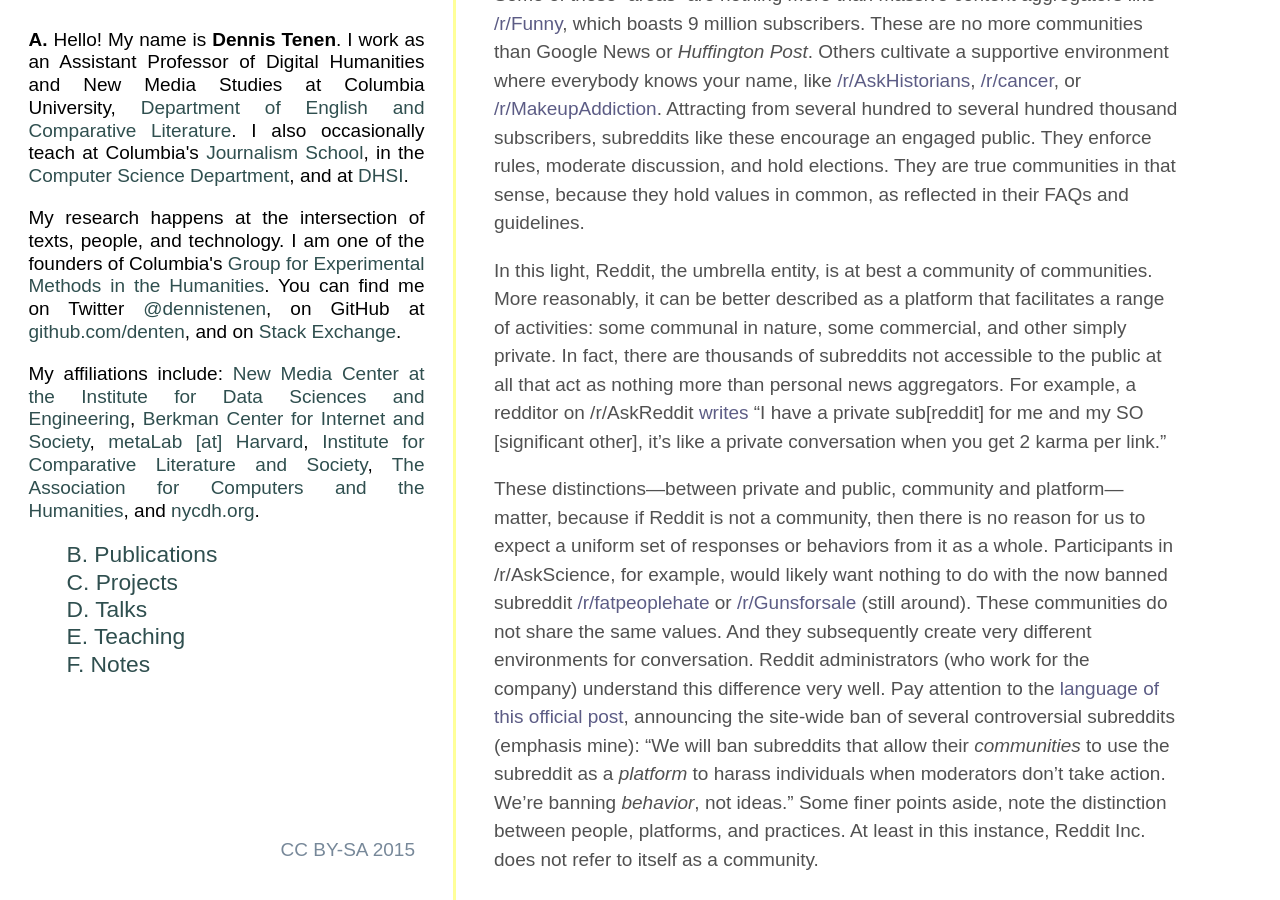
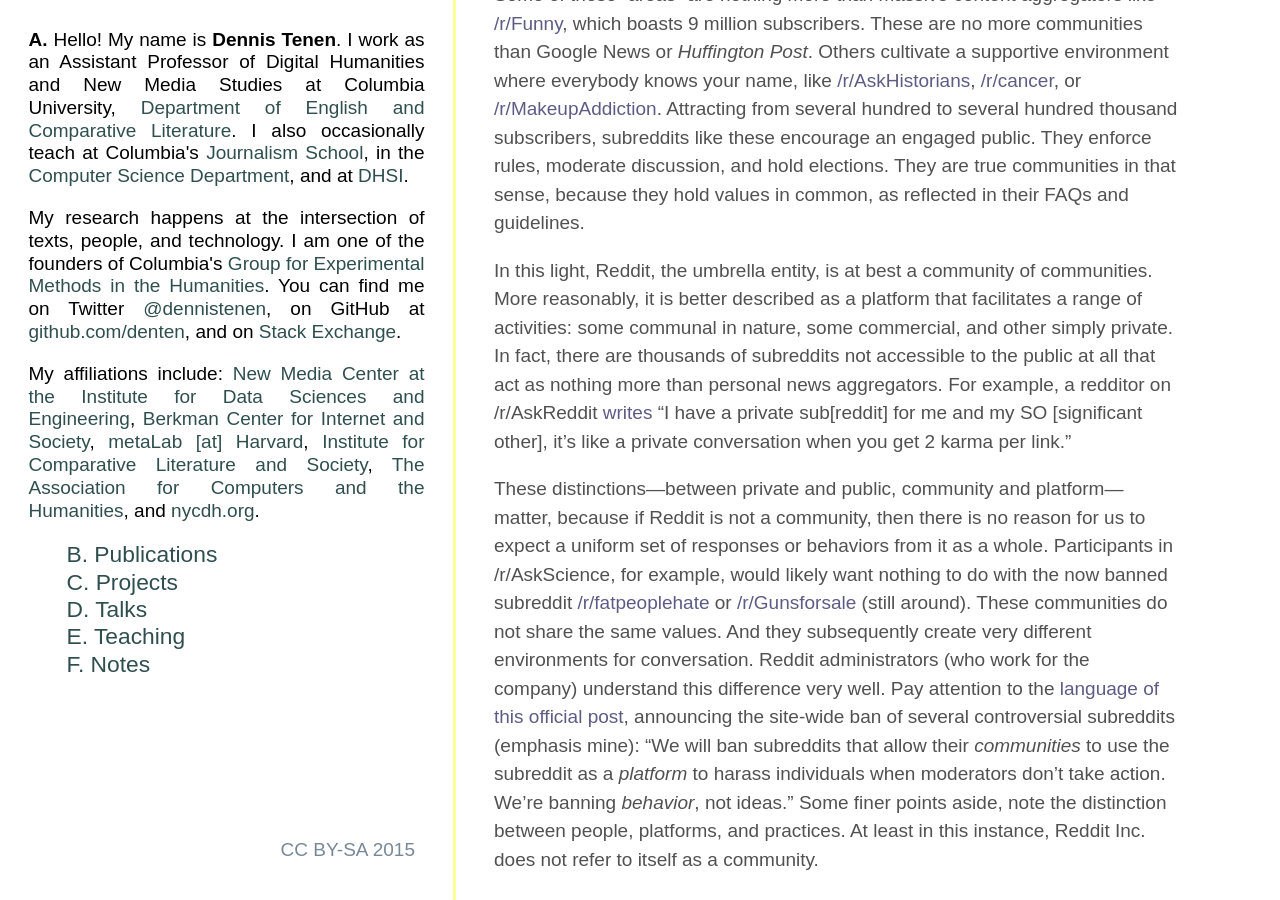
Before and after one commit to denten/denten.github.io, a Jekyll site: the page built from _posts/2015-07-29-reddit-community.md, in a window 1280 px wide and 900 px high, scrolled down 950 px. Built offline with Jekyll 4.4.1, drawn with Linux system fonts in a browser that asks for light colours; some web fonts are replaced.

Commit message:
minor updates

```diff
--- a/_posts/2015-07-29-reddit-community.md
+++ b/_posts/2015-07-29-reddit-community.md
@@ -58,7 +58,7 @@
 values in common, as reflected in their FAQs and guidelines.
 
 In this light, Reddit, the umbrella entity, is at best a community of
-communities. More reasonably, it can be better described as a platform that
+communities. More reasonably, it is better described as a platform that
 facilitates a range of activities: some communal in nature, some commercial,
 and other simply private. In fact, there are thousands of subreddits not
 accessible to the public at all that act as nothing more than personal news
```
